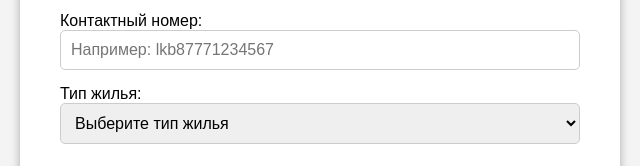
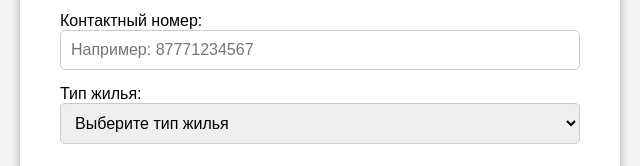
Before and after one commit to RafikKAZ/connect, a plain HTML site: page index.html in a window 1280 px wide. Shown: the part 380-546 px from the top of the page, 320-960 px from the left. Drawn offline with Linux system fonts and the light colour scheme.

Commit message:
Update index.html

```diff
--- a/index.html
+++ b/index.html
@@ -78,7 +78,7 @@
     <input type="text" id="name" name="name" required placeholder="Например: Иванов Айдар" pattern="^[А-Яа-яЁёӘәӨөҚқҢңҰұҮүҺһІі\s\-]+$" title="Только буквы, пробелы и дефис"/>
 
     <label for="phone">Контактный номер:</label>
-    <input type="text" maxlength="11" id="phone" name="phone" required placeholder="Например: lkb87771234567" pattern="8\d{10}" title="Введите номер из 11 цифр, начиная с 8 (например: 87001234567)" />
+    <input type="text" maxlength="11" id="phone" name="phone" required placeholder="Например: 87771234567" pattern="8\d{10}" title="Введите номер из 11 цифр, начиная с 8 (например: 877771234567)" />
 
     <label for="housing">Тип жилья:</label>
     <select id="housing" name="housing" required>
```
